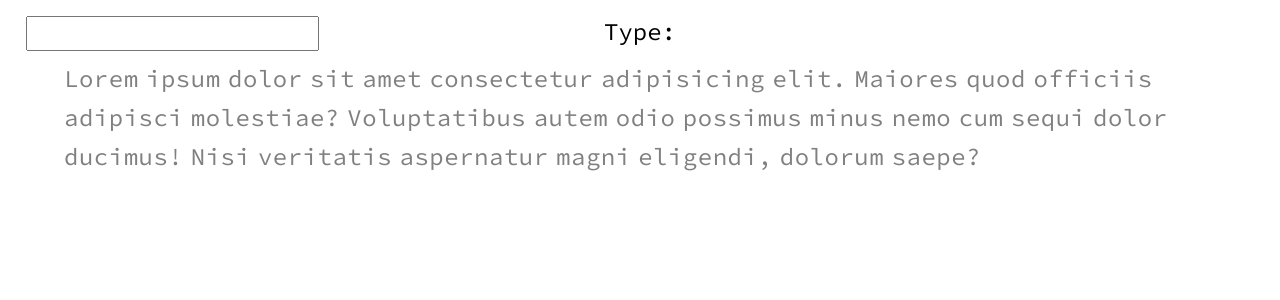
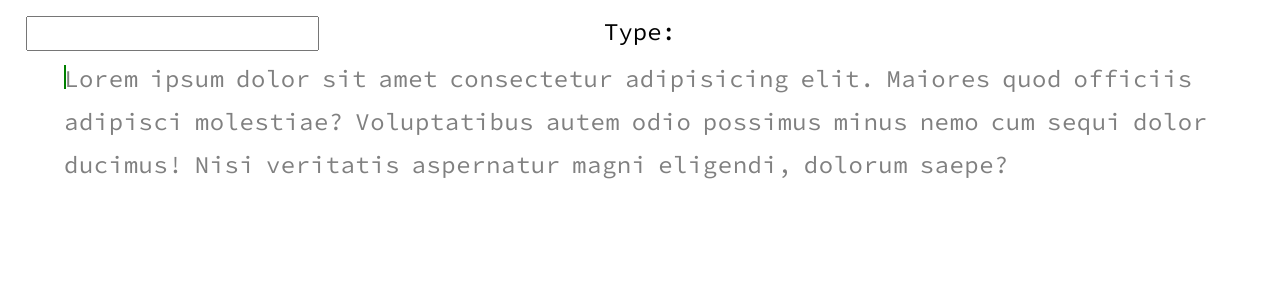
Before and after one commit to DaniPhilo/codetyping, a React (Create React App) app: page / in a window 1280 px wide. Shown: the top 300 px of the page. Built offline with nearby package versions, Linux system fonts and the light colour scheme.

Commit message:
Create caret
Caret follows current letter getting its left offset from her

```diff
--- /dev/null
+++ b/src/assets/styles/Caret.css
@@ -0,0 +1,9 @@
+#caret {
+    position: absolute;
+    top: 0.1em;
+    left: 0;
+    width: 2px;
+    height: 1em;
+    background-color: green;
+    transition: 0.25s ease-in-out;
+}
--- a/src/assets/styles/TypeBox.css
+++ b/src/assets/styles/TypeBox.css
@@ -15,7 +15,7 @@
 
     display: flex;
     flex-wrap: wrap;
-    gap: 0.5rem;
+    gap: 0.75rem;
 
     width: 100%;
 }
--- /dev/null
+++ b/src/components/Caret.js
@@ -0,0 +1,12 @@
+import React from 'react';
+import '../assets/styles/Caret.css';
+
+export default function Caret({ caretPosition }) {
+
+    console.log(caretPosition, typeof caretPosition);
+    const style = `left: ${caretPosition}`;
+
+    return (
+        <div id='caret' style={{left: caretPosition}}></div>
+    )
+}
--- a/src/components/TypeBox.js
+++ b/src/components/TypeBox.js
@@ -1,13 +1,14 @@
 import React, { useState, useRef } from 'react';
 import '../assets/styles/TypeBox.css';
 
-// import Word from './Word';
+import Caret from './Caret';
 
 export default function TypeBox({ text }) {
 
     const splitText = text.split(' ');
 
     const [letterIndex, setLetterIndex] = useState(0);
+    const [caretPosition, setCaretPosition] = useState(0);
 
     const letterRefList = useRef([]);
     const addRef = (ref) => letterRefList.current.push(ref);
@@ -15,7 +16,7 @@ export default function TypeBox({ text }) {
     const handleKeyDown = (event) => {
         const currentLetter = letterRefList.current[letterIndex];
         const lastLetter = letterRefList.current[letterIndex - 1];
-        console.log(letterRefList)
+        const nextLetter = letterRefList.current[letterIndex + 1];
 
         // First letter sets first word as current word
         if (letterIndex === 0) {
@@ -24,6 +25,7 @@ export default function TypeBox({ text }) {
         // Spacebar moves current class to next word
         if (event.key === ' ' && !lastLetter.nextSibling) {
             lastLetter.parentElement.classList.remove('current');
+            // setCaretPosition(prev => prev += 12);
             return currentLetter.parentElement.classList.add('current');
         }
         // Backspace removes classes from letter only if word is current
@@ -51,6 +53,7 @@ export default function TypeBox({ text }) {
         // Check user input with current letter
         const correct = event.key === currentLetter.innerText;
         currentLetter.classList.add(correct ? 'correct' : 'incorrect');
+        setCaretPosition(prev => nextLetter.offsetLeft);
         return setLetterIndex(prev => prev += 1);
     }
 
@@ -62,6 +65,7 @@ export default function TypeBox({ text }) {
             </div>
 
             <div className="text-container">
+                <Caret caretPosition={caretPosition}/>
                 {splitText.map((word, i) => {
                     return (
                         <div key={i} className='word'>
```
